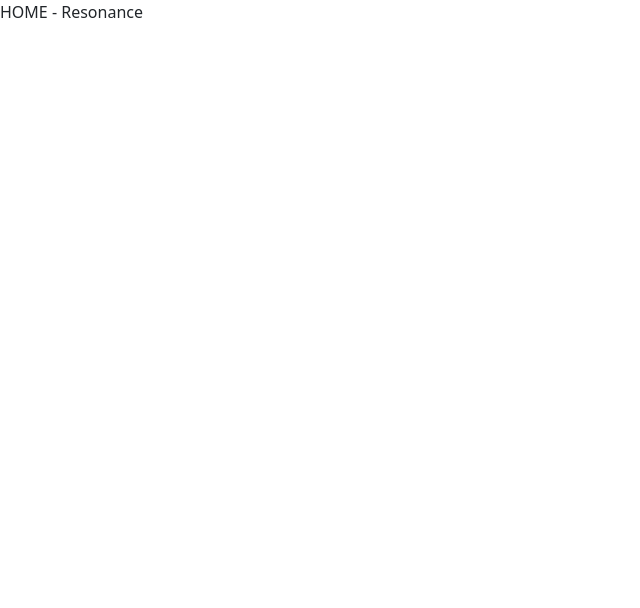
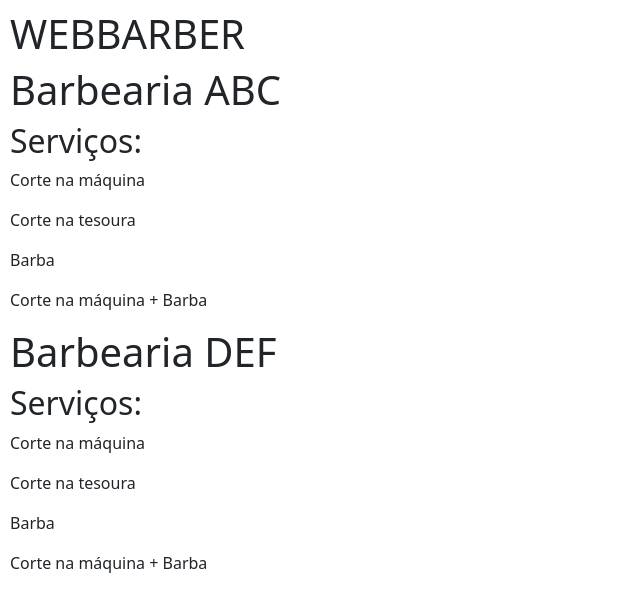
Before and after one commit to anonymouspilotbr/WebBarber, a website: page src/views/index.html in a window 1280 px wide. Shown: the whole page, without its empty margins (0-640 px from the left). Drawn offline with nearby package versions, Linux system fonts and the light colour scheme; files that its build step writes are made by us from their sources.

Commit message:
beta v1.1

```diff
--- a/public/style.css
+++ b/public/style.css
@@ -0,0 +1,6 @@
+@charset "UTF-8";
+
+body{
+    margin-left: 10px;
+    padding: 10px 10px 10px 10px;
+}
--- a/src/views/index.html
+++ b/src/views/index.html
@@ -10,6 +10,32 @@
     <script src="https://cdn.jsdelivr.net/npm/bootstrap@5.2.3/dist/js/bootstrap.bundle.min.js"></script>
 </head>
 <body>
-        HOME - Resonance
+    <nav>
+        <!--WEBBARBER LOGO-->
+        <h1>WEBBARBER</h1>
+        <!--BOTÃO MINHA CONTA-->
+    </nav>
+    <div>
+        <h1>Barbearia ABC</h1>
+        <h2>Serviços:</h2>
+        <div>
+            <p>Corte na máquina</p>
+            <p>Corte na tesoura</p>
+            <p>Barba</p>
+            <p>Corte na máquina + Barba</p>
+        </div>
+        <!--BOTÃO AGENDAR PRA CADA UM-->
+    </div>
+    <div>
+        <h1>Barbearia DEF</h1>
+        <h2>Serviços:</h2>
+        <div>
+            <p>Corte na máquina</p>
+            <p>Corte na tesoura</p>
+            <p>Barba</p>
+            <p>Corte na máquina + Barba</p>
+        </div>
+        <!--BOTÃO AGENDAR PRA CADA UM-->
+    </div>
 </body>
 </html>
```
Also changed, not shown: src/views/login.html (added, +15 -0 lines), 1 other file.
